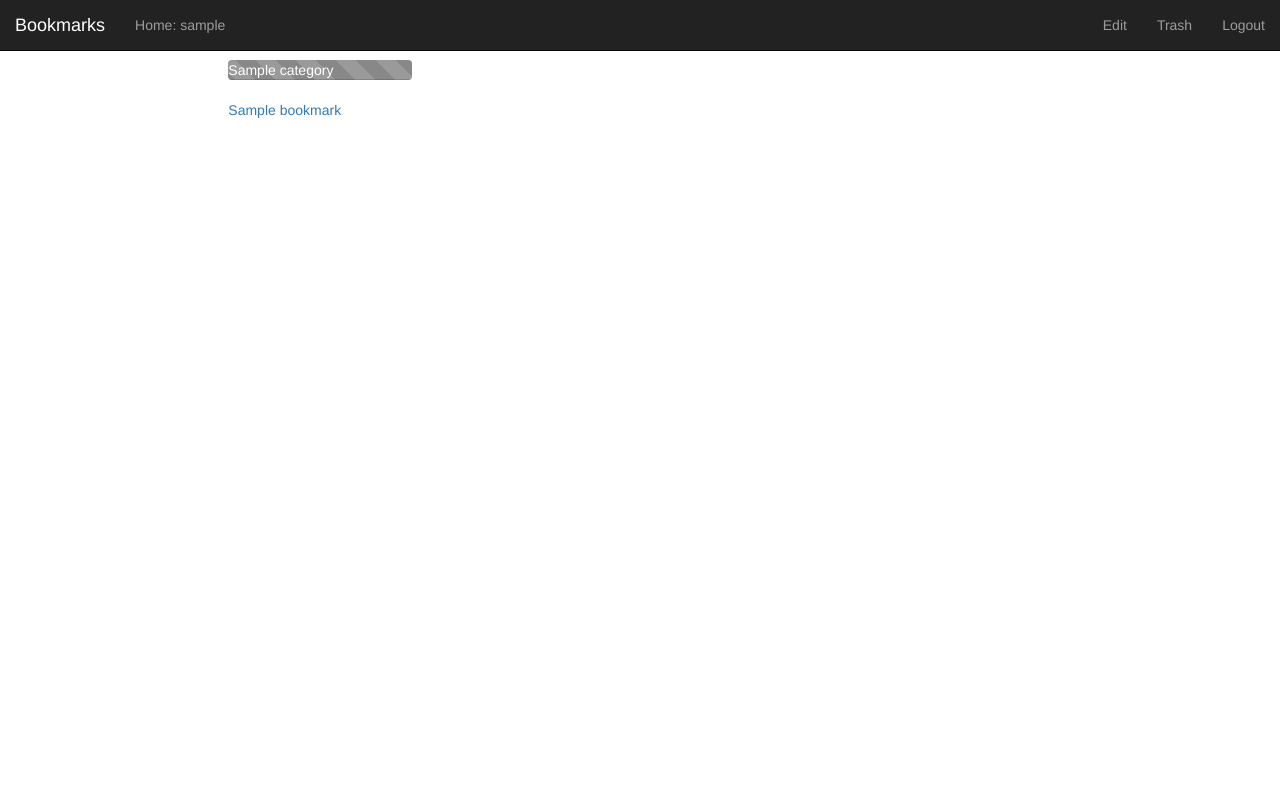
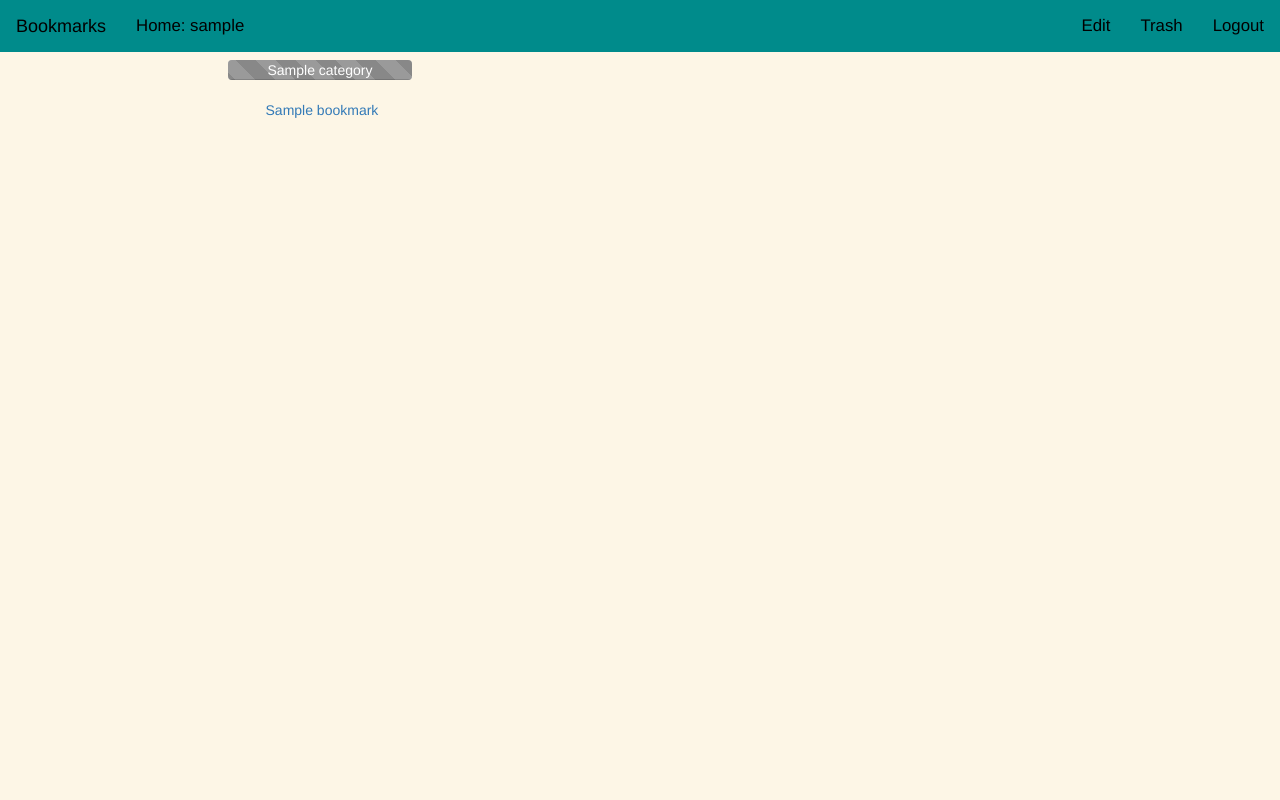
Before and after one commit to rohithpr/homepage, a Django app: page / in a window 1280 px wide. Run offline with Django 3.2, Linux system fonts and the light colour scheme; a user stored in the database is signed in; tables that the repository leaves empty hold one stand-in row (values such as "Sample post"); some libraries are stand-ins or nearby versions.

Commit message:
Uniform colors to navbar

```diff
--- a/bm/app/templates/home.html
+++ b/bm/app/templates/home.html
@@ -13,35 +13,48 @@
 		a:hover {
 			text-decoration: none;
 		}
-		.box {
-			border: 1px solid black;
+
+		.navbar {
+			background-color: #008b8b;
+			border: 1px solid #008b8b;
 		}
+
+		.navbar .nav > li > a {
+		    color:  #000000;
+		    font-size: 1.2em;
+		}
+
+		.navbar-header > a.navbar-brand {
+			color: #000000;
+		}
+
+		.navbar .nav > li > a:hover {
+		    color:  #ffffff;
+		    background-color: #eead0e;
+		}
+
+		.navbar-header > a.navbar-brand:hover {
+			color: #000000;
+		}
+
 		.progress_style{
 			 width: 100%;
 			 font-size: 1em;
-			 text-align: left;
-		}
-		.cat_glyph_style {
-			color: #ffffff;
-			font-size: 0.9em;
-		}
-		.cat_glyph_style:hover {
-			color: #000000;
 		}
 		.bm_style {
-			color: #ccc;
-			font-size: 0.9em;
+			text-align: center;
 		}
 		.bm_style:hover {
-			color: #000;
+			background-color: #8b8386;
+			color: #ffffff;
 		}
 		.category-container:hover{
-			background-color: rgba(170, 255, 255, 0.25);
-			border-radius: 10%;
+			background-color: rgba(139,131,134, 0.15);
 		}
 
 	</style>
-	<body>
+	<!-- <body style="background-color:rgba(255,255,224, 0.09)"> --> <!-- Pick a BG.. -->
+	<body style="background-color:rgba(238,173,14, 0.1)">
 		<nav class="navbar navbar-inverse navbar-fixed-top" style="border-radius:0px;">
 			<div class="container-fluid">
 				<div class="navbar-header">
@@ -76,14 +89,13 @@
 								</div>
 
 								{% for bookmark in item.1 %}
-									<span id="{{ bookmark.id }}"></span>
-									<span id="{{ bookmark.id }}"></span>
-									<span id="{{ bookmark.id }}"></span>
-									<span id="{{ bookmark.id }}"></span>
 									<a href="{{ bookmark.link }}">
-										{{ bookmark.name }}
+										<div class="bm_style">
+										{% if bookmark.glyphicon  %}
+											<span class="glyphicon glyphicon-{{ bookmark.glyphicon }}"></span>
+										{% endif %}
+										{{ bookmark.name }}</div>
 									</a>
-									</br>
 								{% endfor %}
 							</div>
 						{% endfor %}
```
Also changed, not shown: bm/app/templates/login.html (+25 -0 lines).
